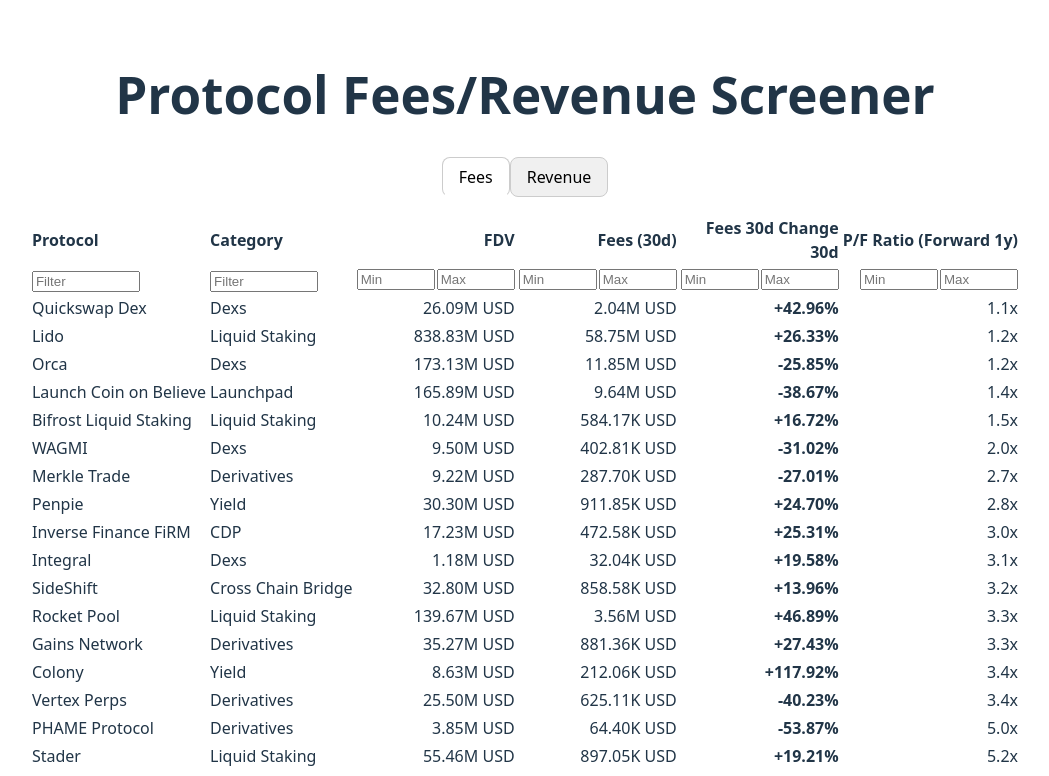
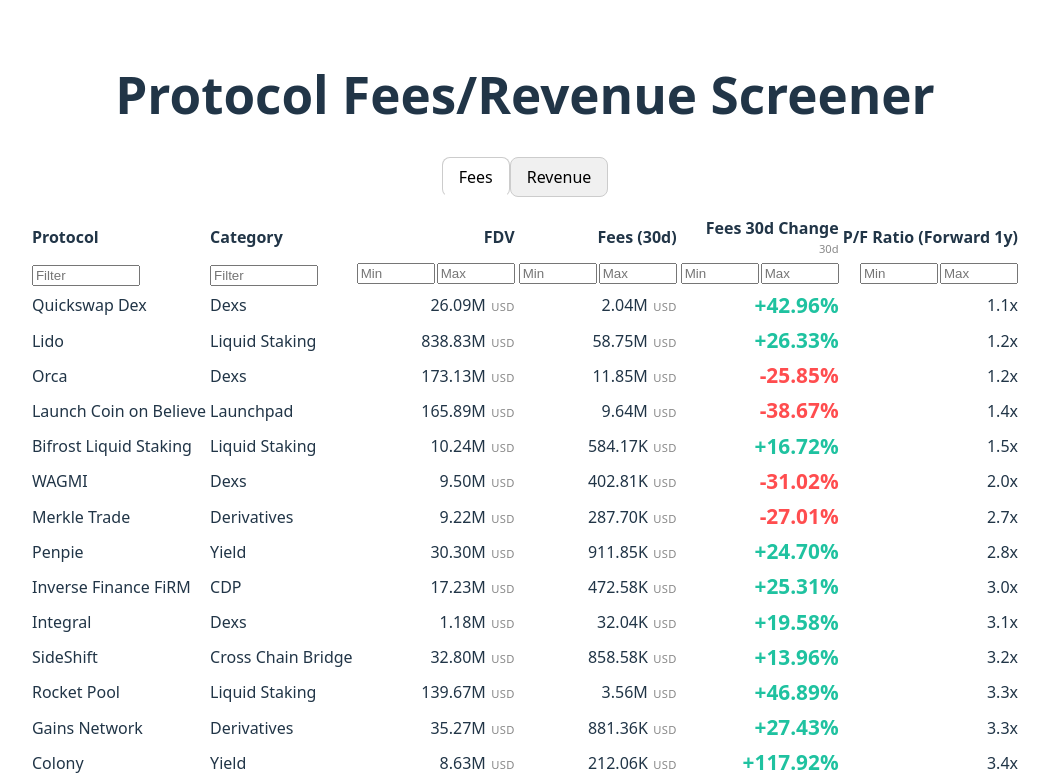
Before and after one commit to lequangphu/crypto-screener, a React (Vite) app in the folder dashboard/: page / in a window 1280 px wide. Shown: the top 776 px of the page, without its empty margins (115-1164 px from the left). Built offline with nearby package versions, Linux system fonts and the light colour scheme.

Commit message:
style: enhance dashboard styling with new labels, color changes, and table formatting

```diff
--- a/dashboard/src/App.css
+++ b/dashboard/src/App.css
@@ -57,3 +57,38 @@
   background-color: #fff;
   border-bottom-color: transparent;
 }
+
+.usd-label {
+  font-size: 0.7em;
+  color: #888;
+  letter-spacing: 0.03em;
+  margin-left: 0.1em;
+}
+
+.percent-change {
+  font-size: 1.3em;
+  font-weight: bold;
+}
+
+.neg-change {
+  color: #ff4d4f;
+}
+
+.pos-change {
+  color: #1fc2a0;
+}
+
+.change-sublabel {
+  font-size: 0.7em;
+  color: #888;
+  font-weight: normal;
+  margin-top: 0.1em;
+}
+
+table tr {
+  border-bottom: 1px solid #333;
+}
+
+table td, table th {
+  background: transparent;
+}
```
Also changed, not shown: 1 other file (tests, documents, lock files or other folders).
